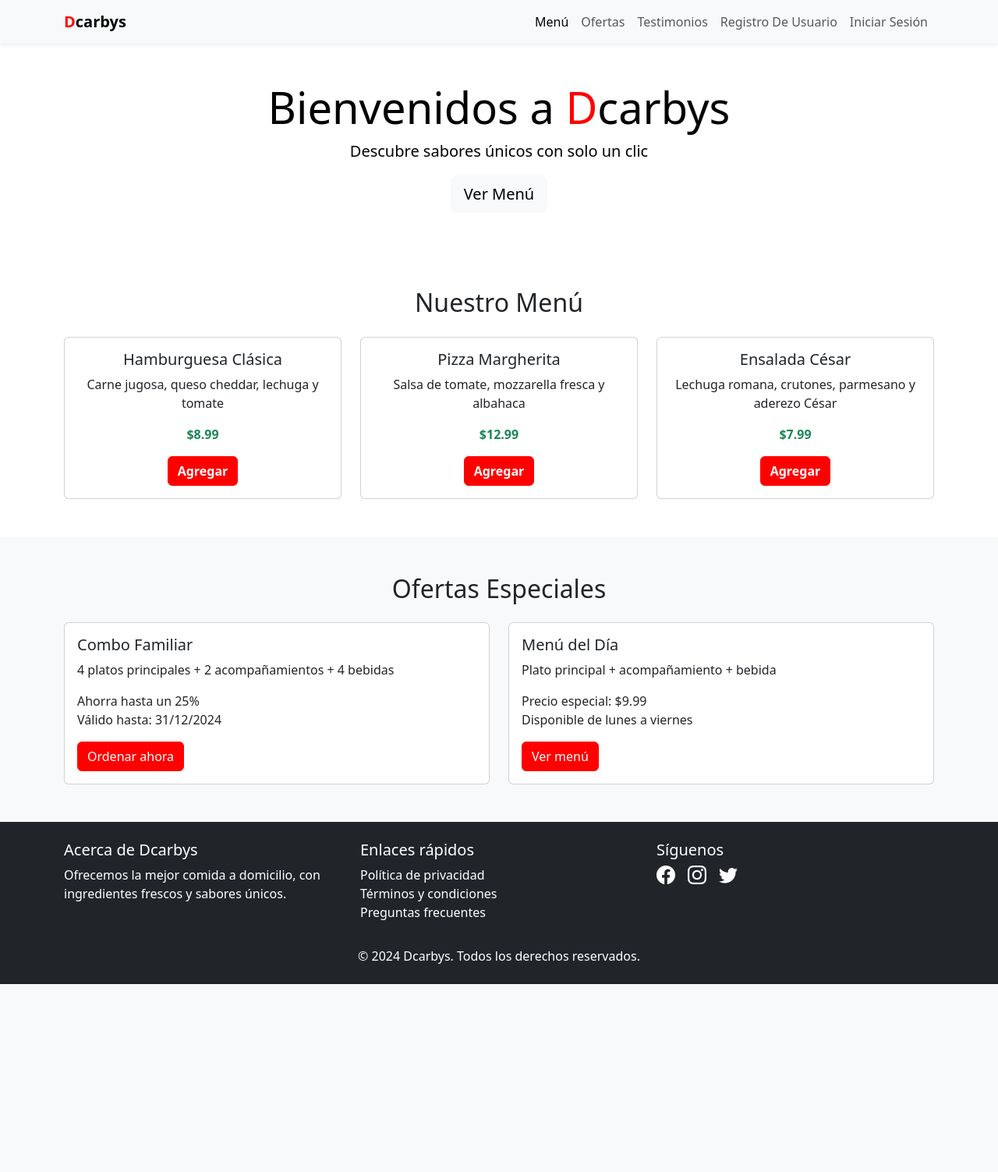
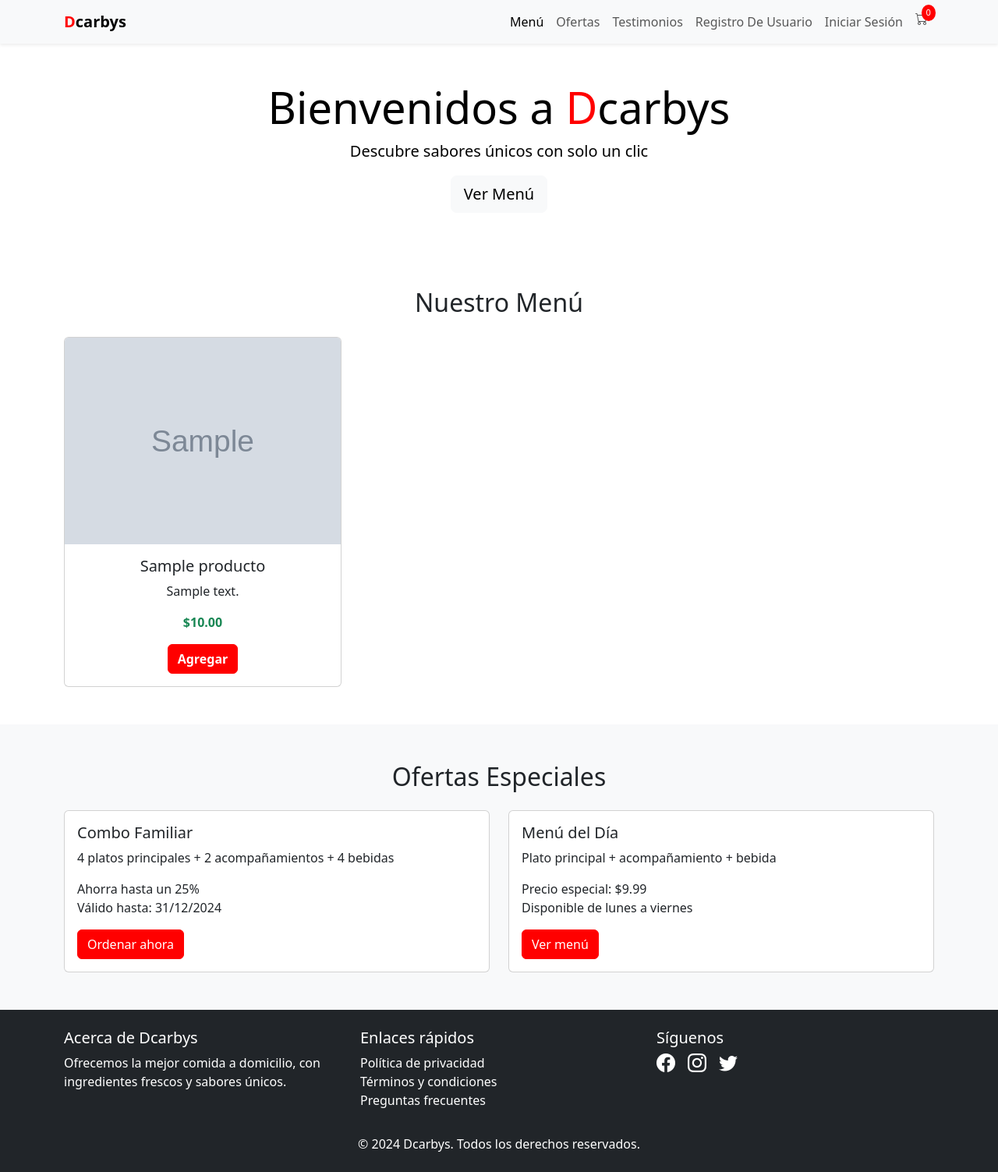
Before and after one commit to Ju-seph/dcarbys, a Flask app: page / in a window 1280 px wide. Shown: the whole page at 78% size. Before the commit the page ends 1262 px from the top, so only its background shows below. Run offline with Flask 3, Linux system fonts and the light colour scheme; grey boxes marked "Sample" are stand-in pictures; a database or web service that is not in the repository returns one stand-in record (values such as "Sample title"); parts of the project's set-up code (start-up, migrations or seed data) failed here and were passed over.

Commit message:
Index productos
ya muestra los productos en el index!!!!!!!!

```diff
--- a/main.py
+++ b/main.py
@@ -1,10 +1,12 @@
-from flask import Flask, request
+from flask import Flask, request, render_template
 from werkzeug.utils import secure_filename
 import controllers.index as indx
 import controllers.ctl_usuarios as usu
 import controllers.ctl_productos as prod
+from database.mongodb import Mongodb
 from dotenv import load_dotenv
 import os
+db = Mongodb().db()
 
 # Cargar variables de entorno
 load_dotenv()
@@ -26,9 +28,14 @@ def after_request(response):
     return response
 
 # Rutas principales
+
+# -- Index renderiza los prodcutos--
+
 @app.route('/', methods=["GET", "POST"])
 def begin():
-    return indx.begin(request)
+    productos = list(db.productos.find({"status": "activo"}))
+    return render_template('views/index.html', productos=productos)
+
 
 @app.route('/registro_usuarios', methods=["GET", "POST"])
 def save_user():
--- a/templates/views/index.html
+++ b/templates/views/index.html
@@ -1,7 +1,6 @@
 {% extends "base.html" %}
 
 {% block body %}
-
 
 <style>
     .text-primary {
@@ -18,9 +17,22 @@
         border-color: darkred !important;
     }
 
+    .cart-icon {
+        position: relative;
+        display: inline-block;
+    }
+
+    .cart-count {
+        position: absolute;
+        top: -10px;
+        right: -10px;
+        background-color: red;
+        color: white;
+        border-radius: 50%;
+        padding: 2px 6px;
+        font-size: 0.7rem;
+    }
 </style>
-
-
 
 <nav class="navbar navbar-expand-lg navbar-light bg-light sticky-top shadow-sm">
     <div class="container">
@@ -51,6 +63,14 @@
                     <a class="nav-link" href="/login_usuarios">Iniciar Sesión</a>
                 </li>
                 {% endif %}
+                <li class="nav-item">
+                    <a class="nav-link" href="#" data-bs-toggle="modal" data-bs-target="#cartModal">
+                        <span class="cart-icon">
+                            <i class="bi bi-cart"></i>
+                            <span id="cart-count" class="cart-count">0</span>
+                        </span>
+                    </a>
+                </li>
             </ul>
         </div>
     </div>
@@ -68,36 +88,21 @@
     <div class="container">
         <h2 class="text-center mb-4">Nuestro Menú</h2>
         <div class="row g-4">
+            {% for producto in productos %}
             <div class="col-md-4">
                 <div class="card">
+                    {% if producto.imagen_path %}
+                    <img src="{{ producto.imagen_path }}" class="card-img-top" alt="{{ producto.nombreProducto }}">
+                    {% endif %}
                     <div class="card-body text-center">
-                        <h5 class="card-title">Hamburguesa Clásica</h5>
-                        <p class="card-text">Carne jugosa, queso cheddar, lechuga y tomate</p>
-                        <p class="fw-bold text-success">$8.99</p>
-                        <button class="btn btn-primary fw-bold">Agregar</button>
+                        <h5 class="card-title">{{ producto.nombreProducto }}</h5>
+                        <p class="card-text">{{ producto.descripcion }}</p>
+                        <p class="fw-bold text-success">${{ "%.2f"|format(producto.precio) }}</p>
+                        <button class="btn btn-primary fw-bold add-to-cart" data-id="{{ producto._id }}" data-name="{{ producto.nombreProducto }}" data-price="{{ producto.precio }}">Agregar</button>
                     </div>
                 </div>
             </div>
-            <div class="col-md-4">
-                <div class="card">
-                    <div class="card-body text-center">
-                        <h5 class="card-title">Pizza Margherita</h5>
-                        <p class="card-text">Salsa de tomate, mozzarella fresca y albahaca</p>
-                        <p class="fw-bold text-success">$12.99</p>
-                        <button class="btn btn-primary fw-bold">Agregar</button>
-                    </div>
-                </div>
-            </div>
-            <div class="col-md-4">
-                <div class="card">
-                    <div class="card-body text-center">
-                        <h5 class="card-title">Ensalada César</h5>
-                        <p class="card-text">Lechuga romana, crutones, parmesano y aderezo César</p>
-                        <p class="fw-bold text-success">$7.99</p>
-                        <button class="btn btn-primary fw-bold">Agregar</button>
-                    </div>
-                </div>
-            </div>
+            {% endfor %}
         </div>
     </div>
 </section>
@@ -166,7 +171,75 @@
     </div>
 </footer>
 
+<!-- Modal del carrito -->
+<div class="modal fade" id="cartModal" tabindex="-1" aria-labelledby="cartModalLabel" aria-hidden="true">
+    <div class="modal-dialog">
+        <div class="modal-content">
+            <div class="modal-header">
+                <h5 class="modal-title" id="cartModalLabel">Carrito de Compras</h5>
+                <button type="button" class="btn-close" data-bs-dismiss="modal" aria-label="Close"></button>
+            </div>
+            <div class="modal-body">
+                <ul id="cart-items" class="list-group list-group-flush">
+                    <!-- Los items del carrito se agregarán aquí dinámicamente -->
+                </ul>
+                <div class="mt-3">
+                    <strong>Total: $<span id="cart-total">0.00</span></strong>
+                </div>
+            </div>
+            <div class="modal-footer">
+                <button type="button" class="btn btn-secondary" data-bs-dismiss="modal">Cerrar</button>
+                <button type="button" class="btn btn-primary">Realizar Pedido</button>
+            </div>
+        </div>
+    </div>
+</div>
+
 <script>
+    let cart = [];
+
+    function updateCart() {
+        const cartItems = document.getElementById('cart-items');
+        const cartTotal = document.getElementById('cart-total');
+        const cartCount = document.getElementById('cart-count');
+
+        cartItems.innerHTML = '';
+        let total = 0;
+
+        cart.forEach((item, index) => {
+            const li = document.createElement('li');
+            li.className = 'list-group-item d-flex justify-content-between align-items-center';
+            li.innerHTML = `
+                ${item.name} - $${item.price.toFixed(2)}
+                <button class="btn btn-sm btn-danger remove-from-cart" data-index="${index}">Eliminar</button>
+            `;
+            cartItems.appendChild(li);
+            total += item.price;
+        });
+
+        cartTotal.textContent = total.toFixed(2);
+        cartCount.textContent = cart.length;
+    }
+
+    document.querySelectorAll('.add-to-cart').forEach(button => {
+        button.addEventListener('click', function() {
+            const id = this.getAttribute('data-id');
+            const name = this.getAttribute('data-name');
+            const price = parseFloat(this.getAttribute('data-price'));
+            cart.push({id, name, price});
+            updateCart();
+        });
+    });
+
+    document.getElementById('cart-items').addEventListener('click', function(e) {
+        if (e.target.classList.contains('remove-from-cart')) {
+            const index = parseInt(e.target.getAttribute('data-index'));
+            cart.splice(index, 1);
+            updateCart();
+        }
+    });
+
+    // Smooth scrolling para los enlaces internos
     document.querySelectorAll('a[href^="#"]').forEach(anchor => {
         anchor.addEventListener('click', function (e) {
             e.preventDefault();
@@ -176,4 +249,5 @@
         });
     });
 </script>
+
 {% endblock %}
--- a/templates/views/usuarios/login_usuarios.html
+++ b/templates/views/usuarios/login_usuarios.html
@@ -21,7 +21,7 @@
 
 <nav class="navbar navbar-expand-lg navbar-light bg-light sticky-top shadow-sm">
     <div class="container">
-        <a class="navbar-brand" href="#"><span class="text-primary">D</span>carbys</a>
+        <a class="navbar-brand fw-bold" href="#"><span class="text-primary">D</span>carbys</a>
         <button class="navbar-toggler" type="button" data-bs-toggle="collapse" data-bs-target="#navbarNav" aria-controls="navbarNav" aria-expanded="false" aria-label="Toggle navigation">
             <span class="navbar-toggler-icon"></span>
         </button>
--- a/templates/views/usuarios/registro_usuarios.html
+++ b/templates/views/usuarios/registro_usuarios.html
@@ -21,7 +21,7 @@
 
 <nav class="navbar navbar-expand-lg navbar-light bg-light sticky-top shadow-sm">
     <div class="container">
-        <a class="navbar-brand" href="#"><span class="text-primary">D</span>carbys</a>
+        <a class="navbar-brand fw-bold" href="#"><span class="text-primary">D</span>carbys</a>
         <button class="navbar-toggler" type="button" data-bs-toggle="collapse" data-bs-target="#navbarNav" aria-controls="navbarNav" aria-expanded="false" aria-label="Toggle navigation">
             <span class="navbar-toggler-icon"></span>
         </button>
```
Also changed, not shown: public/img/bolon.png (added), public/img/bolon_1738099587.png (added).
